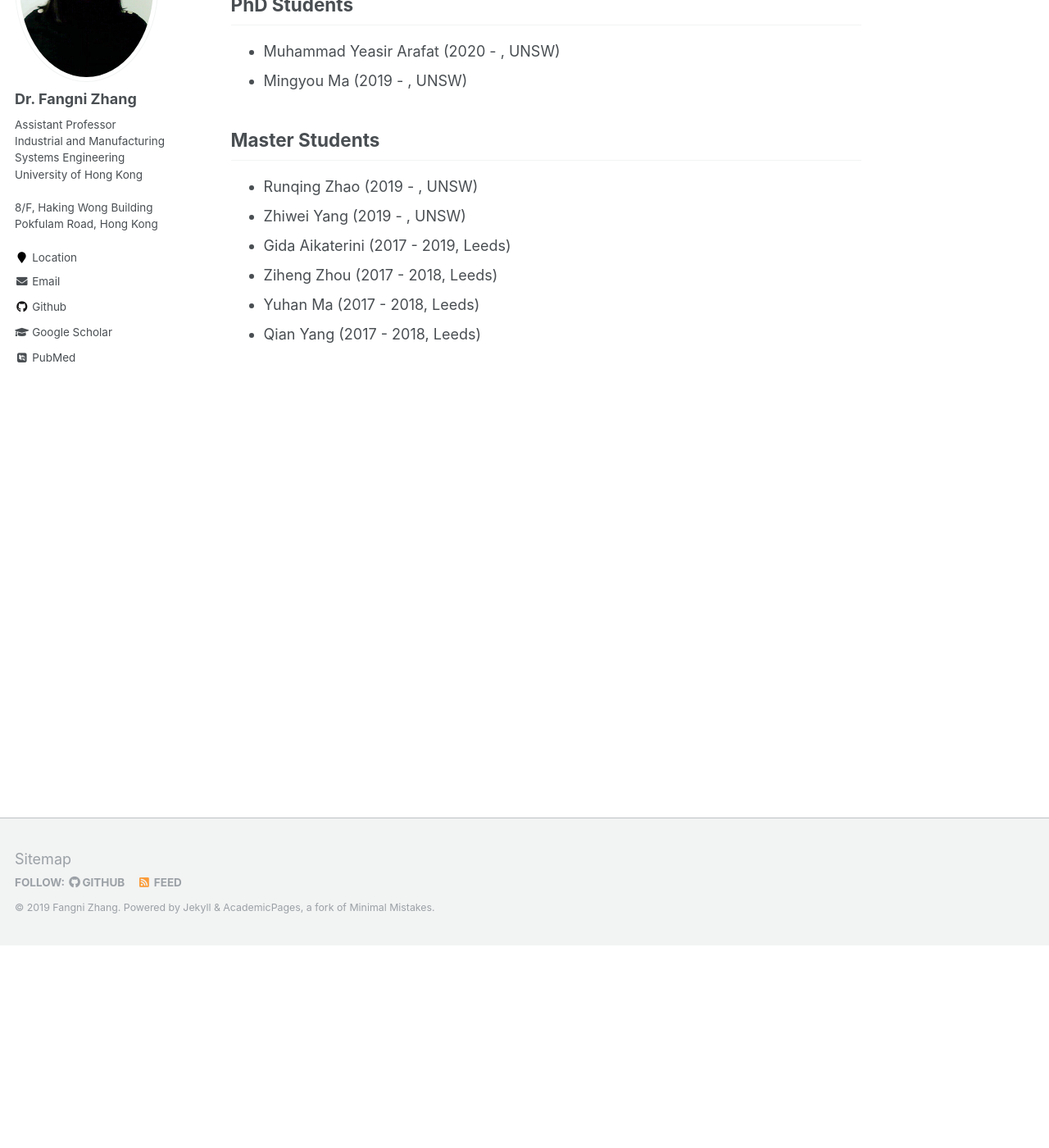
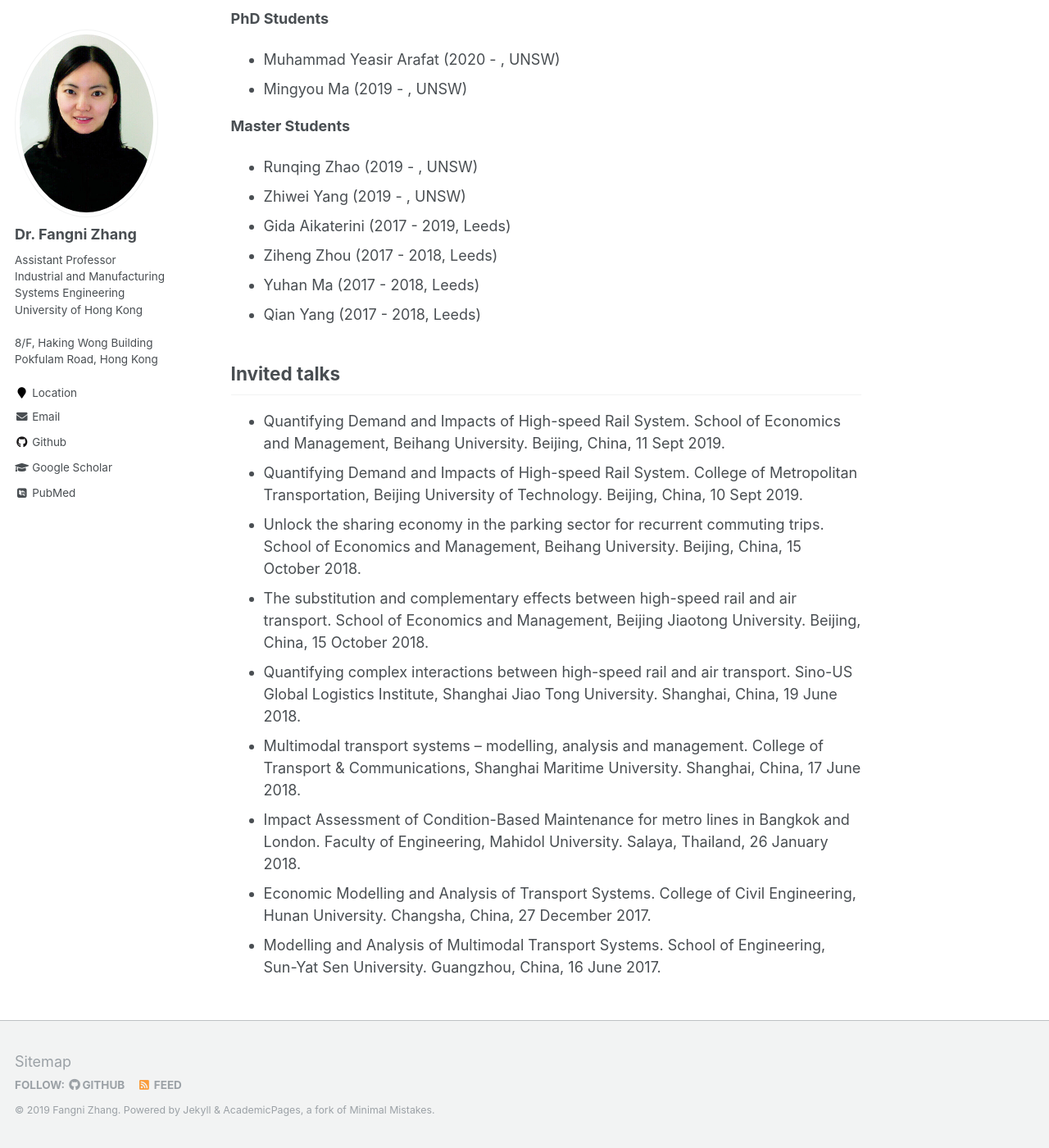
Before and after one commit to fangnizhang/fangnizhang.github.io, a Jekyll site: the page built from _pages/research.md, in a window 1280 px wide and 1400 px high, scrolled down 247 px. Shown: the whole window at 82% size. Built offline with Jekyll 4.4.1, drawn with Linux system fonts in a browser that asks for light colours; some web fonts are replaced.

Commit message:
Update research.md

```diff
--- a/_pages/research.md
+++ b/_pages/research.md
@@ -5,15 +5,27 @@ author_profile: true
 ---
 
 Supervision
-==========
-## PhD Students
+----------
+**PhD Students**
 * Muhammad Yeasir Arafat (2020 - , UNSW)
 * Mingyou Ma (2019 - , UNSW)
 
-## Master Students
+**Master Students**
 * Runqing Zhao (2019 - , UNSW)
 * Zhiwei Yang (2019 - , UNSW)
 * Gida Aikaterini (2017 - 2019, Leeds)
 * Ziheng Zhou (2017 - 2018, Leeds)
 * Yuhan Ma (2017 - 2018, Leeds)
 * Qian Yang (2017 - 2018, Leeds)
+
+Invited talks
+---------
+* Quantifying Demand and Impacts of High-speed Rail System. School of Economics and Management, Beihang University. Beijing, China, 11 Sept 2019.
+* Quantifying Demand and Impacts of High-speed Rail System. College of Metropolitan Transportation, Beijing University of Technology. Beijing, China, 10 Sept 2019.
+* Unlock the sharing economy in the parking sector for recurrent commuting trips. School of Economics and Management, Beihang University. Beijing, China, 15 October 2018.
+* The substitution and complementary effects between high-speed rail and air transport. School of Economics and Management, Beijing Jiaotong University. Beijing, China, 15 October 2018.
+* Quantifying complex interactions between high-speed rail and air transport. Sino-US Global Logistics Institute, Shanghai Jiao Tong University. Shanghai, China, 19 June 2018.
+* Multimodal transport systems – modelling, analysis and management. College of Transport & Communications, Shanghai Maritime University. Shanghai, China, 17 June 2018.
+* Impact Assessment of Condition-Based Maintenance for metro lines in Bangkok and London. Faculty of Engineering, Mahidol University. Salaya, Thailand, 26 January 2018.
+* Economic Modelling and Analysis of Transport Systems. College of Civil Engineering, Hunan University. Changsha, China, 27 December 2017.
+* Modelling and Analysis of Multimodal Transport Systems. School of Engineering, Sun-Yat Sen University. Guangzhou, China, 16 June 2017.
```
